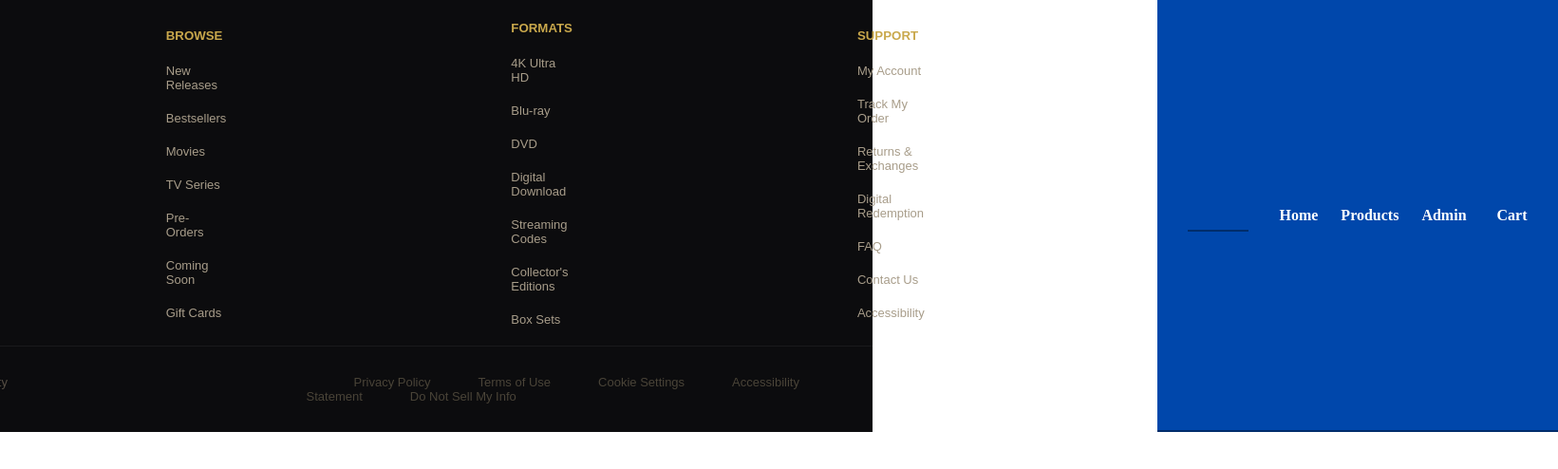
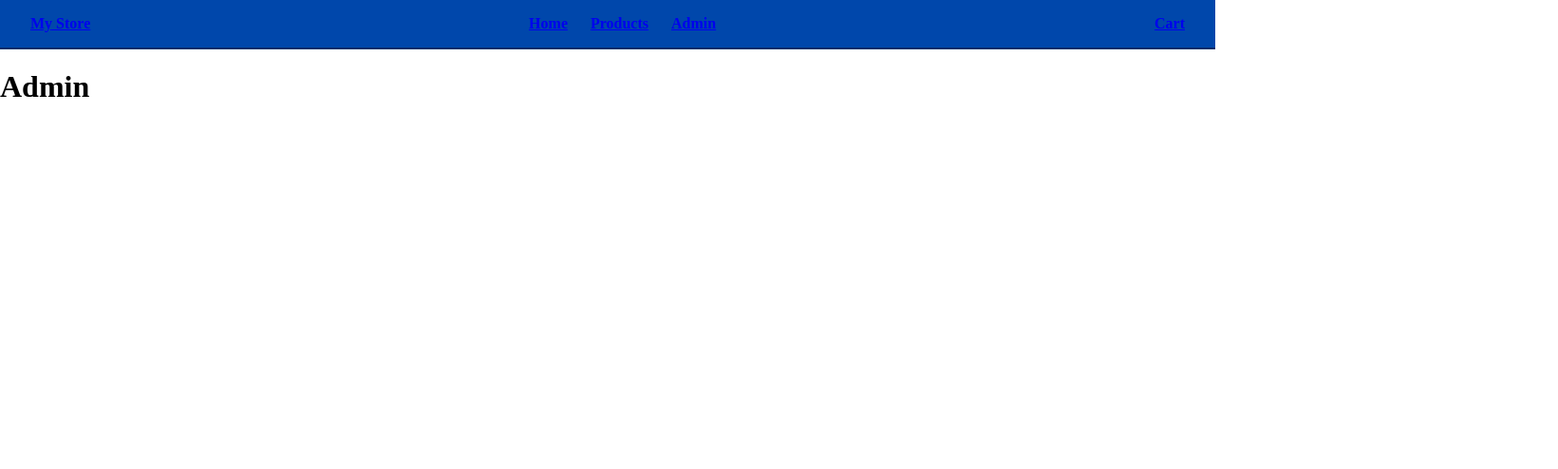
Before and after one commit to elinasamuelsson/React-Webshop, a React (Vite) app in the folder react-webshop/: page /admin in a window 1280 px wide. Shown: the top 494 px of the page at 95% size, 1641 px wide, since content can reach past the window. Built offline with nearby package versions, Linux system fonts and the light colour scheme.

Commit message:
Lagt till routing med react-router och satt NavLink på taggarna i headern

```diff
--- a/react-webshop/src/App.jsx
+++ b/react-webshop/src/App.jsx
@@ -1,12 +1,15 @@
+import { useState } from "react";
+import { Outlet } from "react-router";
 import Header from "./components/Header";
-import Footer from "./components/Footer.jsx";
+import "./App.css";
 
 function App() {
+	const [count, setCount] = useState(0);
 
 	return (
 		<>
-			<Footer />
 			<Header />
+			<Outlet />
 		</>
 	);
 }
--- a/react-webshop/src/components/Header.jsx
+++ b/react-webshop/src/components/Header.jsx
@@ -1,40 +1,42 @@
 // NavLink för att navigera och att veta om sidan är aktiv.
-//import { NavLink, Link } from "react-router";
+import { NavLink } from "react-router";
 import "./Header.css";
 
 function Header() {
   return (
     <header className="header">
 
-    <div className="header">
-        <c to="/" className="logo"> </c>
+    <div className="header-logo">
+        <NavLink to="/" className="logo">
+            My Store
+        </NavLink>
     </div>
 
     {/* Navigering mellan hem, produkter och admin-sidan*/}
     <nav className="header-nav">
         <ul>
             <li>
-                <a to="/" className={({ isActive }) => (isActive ? "active" : "")}>
+                <NavLink to="/" end className={({ isActive }) => (isActive ? "active" : "")}>
                     Home
-                </a>
+                </NavLink>
             </li>
             <li>
-                <a to="/products" className={({ isActive }) => (isActive ? "active" : "")}>
+                <NavLink to="/products" className={({ isActive }) => (isActive ? "active" : "")}>
                     Products
-                </a>
+                </NavLink>
             </li>
                 <li>
-                <a to="/admin" className={({ isActive }) => (isActive ? "active" : "")}>
+                <NavLink to="/admin" className={({ isActive }) => (isActive ? "active" : "")}>
                     Admin
-                </a>
+                </NavLink>
                 </li>
         </ul>
     </nav>
 
     <div className="header-cart">
-        <b to="/cart" className="cart-link">
+        <NavLink to="/cart" className="cart-link">
             Cart
-        </b>
+        </NavLink>
     </div>
 
 </header>
--- a/react-webshop/src/main.jsx
+++ b/react-webshop/src/main.jsx
@@ -1,11 +1,11 @@
 import { StrictMode } from 'react'
 import { createRoot } from 'react-dom/client'
+import { RouterProvider } from 'react-router'
+import router from './router.jsx'
 import './index.css'
-import App from './App.jsx'
-
 
 createRoot(document.getElementById('root')).render(
   <StrictMode>
-    <App />
+    <RouterProvider router={router} />
   </StrictMode>,
 )
--- /dev/null
+++ b/react-webshop/src/pages/Admin.jsx
@@ -0,0 +1,9 @@
+function Admin() {
+  return (
+    <div>
+      <h1>Admin</h1>
+    </div>
+  );
+}
+
+export default Admin;
--- /dev/null
+++ b/react-webshop/src/pages/Cart.jsx
@@ -0,0 +1,9 @@
+function Cart() {
+  return (
+    <div>
+      <h1>Cart</h1>
+    </div>
+  );
+}
+
+export default Cart;
--- /dev/null
+++ b/react-webshop/src/pages/Products.jsx
@@ -0,0 +1,9 @@
+function Products() {
+  return (
+    <div>
+      <h1>Produkter</h1>
+    </div>
+  );
+}
+
+export default Products;
--- /dev/null
+++ b/react-webshop/src/router.jsx
@@ -0,0 +1,40 @@
+import { createBrowserRouter } from "react-router";
+import App from "./App.jsx";
+import Homepage from "./pages/Homepage.jsx";
+import Products from "./pages/Products.jsx";
+import Admin from "./pages/Admin.jsx";
+import Cart from "./pages/Cart.jsx";
+
+
+// createBrowserRouter skapar routern för applikationen.
+const router = createBrowserRouter([
+    {
+        // Huvud-routen för applikationen, som renderar App-komponenten.
+        path: "/",
+
+        element: <App />,
+
+
+        children: [
+            {
+                // Denna route renderar Homepage-komponenten när användaren navigerar till root-pathen "/".
+                index: true,
+                element: <Homepage />
+            },
+            {
+                path: "/products",
+                element: <Products />
+            },
+            {
+                path: "/admin",
+                element: <Admin />
+            },
+            {
+                path: "/cart",
+                element: <Cart />
+            }
+        ]
+    },
+]);
+
+export default router;
```
